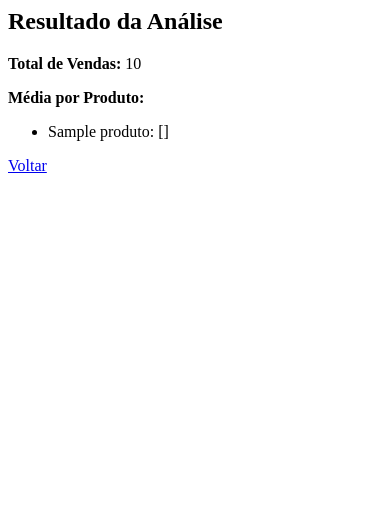
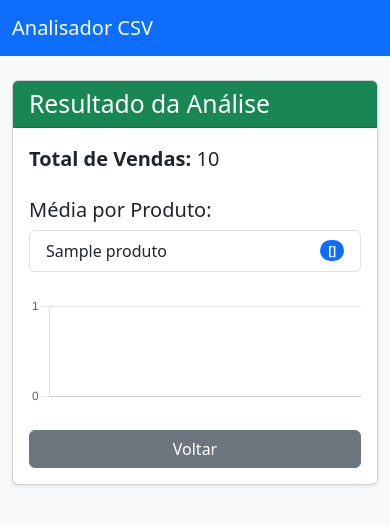
Before and after one commit to LeonanBrayan/analise-planilha, a Django app: template vendas/templates/vendas/resultado.html in a window 390 px wide. Shown: the top 525 px of the page. Run offline with Django 4.2, Linux system fonts and the light colour scheme; the template is opened without the code that fills it: most values are stand-ins (such as "Sample title", 1, 10 or a date in 2020).

Commit message:
Melhorias de interface gráfica.

```diff
--- /dev/null
+++ b/meuprojeto/static/meuprojeto/js/grafico_medias.js
@@ -0,0 +1,30 @@
+document.addEventListener("DOMContentLoaded", function () {
+  const ctx = document.getElementById('graficoMedias').getContext('2d');
+
+  const chart = new Chart(ctx, {
+    type: 'bar',
+    data: {
+      labels: window.graficoLabels, // definido no template
+      datasets: [{
+        label: 'Média por Produto',
+        data: window.graficoData,
+        backgroundColor: 'rgba(13, 110, 253, 0.7)',
+        borderColor: 'rgba(13, 110, 253, 1)',
+        borderWidth: 1
+      }]
+    },
+    options: {
+      responsive: true,
+      plugins: {
+        legend: { display: false },
+        tooltip: { mode: 'index' }
+      },
+      scales: {
+        y: {
+          beginAtZero: true,
+          ticks: { stepSize: 1 }
+        }
+      }
+    }
+  });
+});
--- a/vendas/templates/vendas/resultado.html
+++ b/vendas/templates/vendas/resultado.html
@@ -1,11 +1,74 @@
-<h2>Resultado da Análise</h2>
-<p><strong>Total de Vendas:</strong> {{ total }}</p>
-<p><strong>Média por Produto:</strong></p>
+{% load static %}
 
-<ul>
-  {% for produto, media in medias.items %}
-    <li>{{ produto }}: {{ media }}</li>
-  {% endfor %}
-</ul>
+<!DOCTYPE html>
+<html lang="pt-br">
+<head>
+  <meta charset="UTF-8">
+  <title>Resultado da Análise</title>
+  <meta name="viewport" content="width=device-width, initial-scale=1">
 
-<a href="{% url 'upload' %}">Voltar</a>
+  <!-- Bootstrap 5 -->
+  <link href="https://cdn.jsdelivr.net/npm/bootstrap@5.3.0/dist/css/bootstrap.min.css" rel="stylesheet">
+
+  <!-- Chart.js -->
+  <script src="https://cdn.jsdelivr.net/npm/chart.js"></script>
+</head>
+<body class="bg-light">
+
+  <!-- Navbar -->
+  <nav class="navbar navbar-expand-lg navbar-dark bg-primary mb-4">
+    <div class="container">
+      <a class="navbar-brand" href="#">Analisador CSV</a>
+    </div>
+  </nav>
+
+  <div class="container mb-5">
+    <div class="row justify-content-center">
+      <div class="col-lg-8 col-md-10">
+        <div class="card shadow-sm">
+          <div class="card-header bg-success text-white">
+            <h2 class="mb-0">Resultado da Análise</h2>
+          </div>
+          <div class="card-body">
+
+            <p class="fs-5">
+              <strong>Total de Vendas:</strong> {{ total }}
+            </p>
+
+            <h5 class="mt-4">Média por Produto:</h5>
+            <ul class="list-group mb-4">
+              {% for produto, media in medias.items %}
+                <li class="list-group-item d-flex justify-content-between align-items-center">
+                  {{ produto }}
+                  <span class="badge bg-primary rounded-pill">{{ media }}</span>
+                </li>
+              {% endfor %}
+            </ul>
+
+            <!-- Gráfico -->
+            <div class="mb-4">
+              <canvas id="graficoMedias" height="100"></canvas>
+            </div>
+
+            <a href="{% url 'upload' %}" class="btn btn-secondary w-100">Voltar</a>
+
+          </div>
+        </div>
+      </div>
+    </div>
+  </div>
+
+  <!-- Definindo variáveis JS com os dados do Django -->
+<script>
+  window.graficoLabels = [{% for produto in medias.keys %}'{{ produto }}',{% endfor %}];
+  window.graficoData = [{% for media in medias.values %}{{ media }},{% endfor %}];
+</script>
+
+<!-- Chart.js -->
+<script src="https://cdn.jsdelivr.net/npm/chart.js"></script>
+
+<!-- Script para gerar gráfico com Chart.js -->
+<script src="{% static 'meuprojeto/js/grafico_medias.js' %}"></script>
+
+</body>
+</html>
```
Also changed, not shown: vendas/templates/vendas/upload.html (+34 -6 lines).
